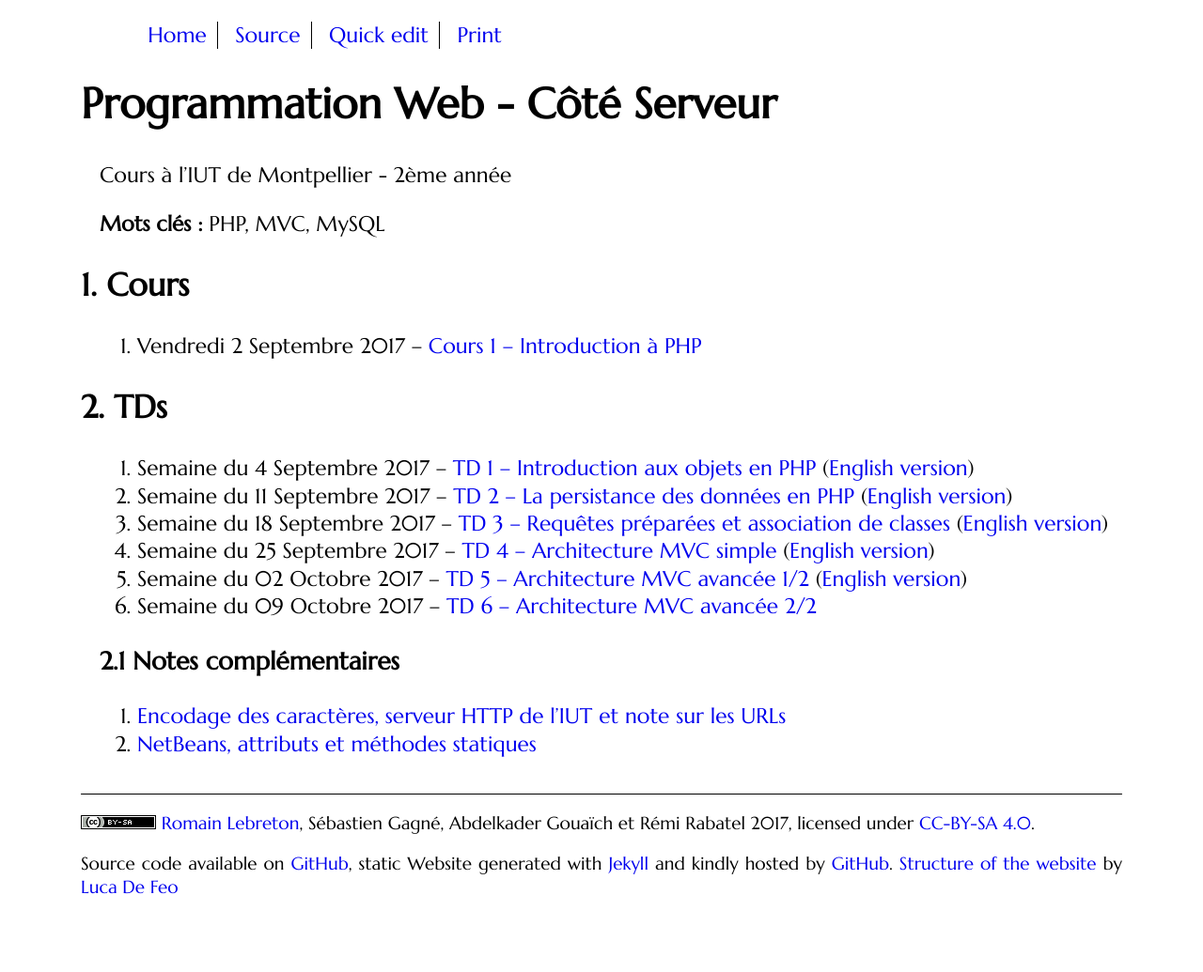
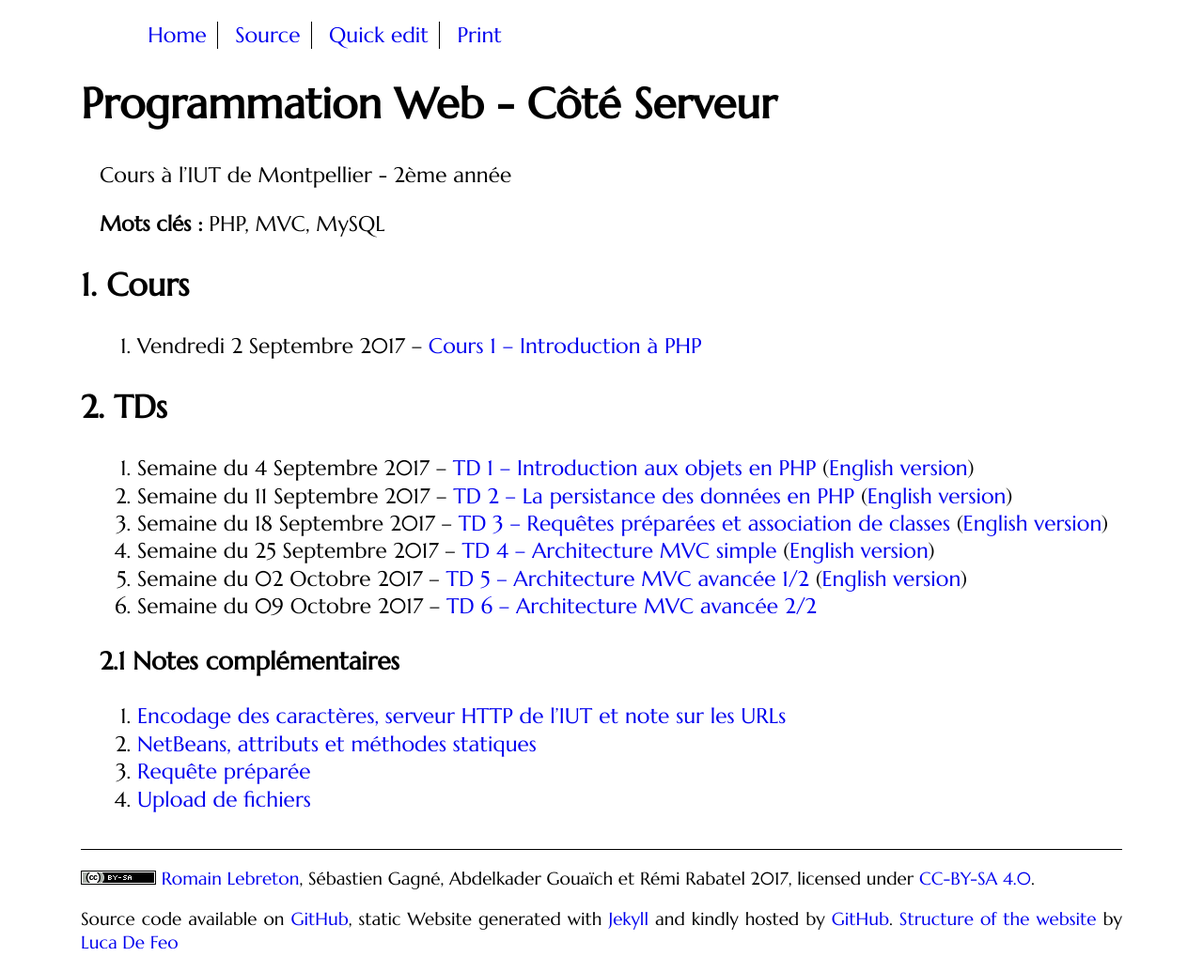
Before and after one commit to romainlebreton/R3.01-DeveloppementWeb, a Jekyll site: the page built from index.md, in a window 1280 px wide. Shown: the whole page at 94% size. Built offline with Jekyll 4.4.1, drawn with Linux system fonts in a browser that asks for light colours; some web fonts are replaced; before the commit the page ends 976 px from its top, so only the background shows below that.

Commit message:
Notes compl

```diff
--- a/index.md
+++ b/index.md
@@ -36,8 +36,8 @@ Cours à l'IUT de Montpellier - 2ème année
 
 1. [Encodage des caractères, serveur HTTP de l'IUT et note sur les URLs]({{site.baseurl}}/assets/tut1-complement.html)
 2. [NetBeans, attributs et méthodes statiques]({{site.baseurl}}/assets/tut2-complement.html)
-<!-- 3. [Requête préparée]({{site.baseurl}}/assets/tut3-complement.html) -->
-<!-- 4. [Upload de fichiers]({{site.baseurl}}/assets/tut4-complement.html) -->
+3. [Requête préparée]({{site.baseurl}}/assets/tut3-complement.html)
+4. [Upload de fichiers]({{site.baseurl}}/assets/tut4-complement.html)
 
 <!-- ## Instructions du projet -->
 
```
